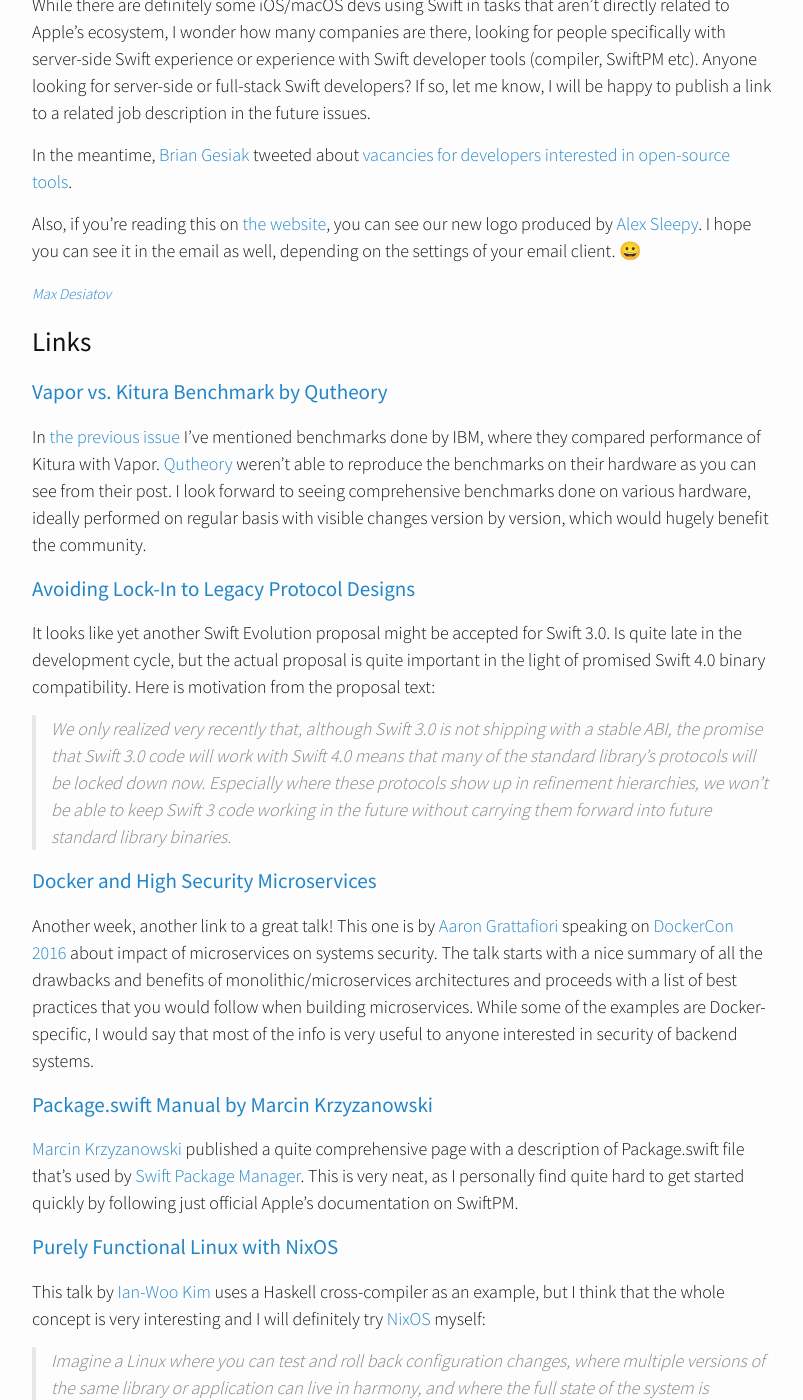
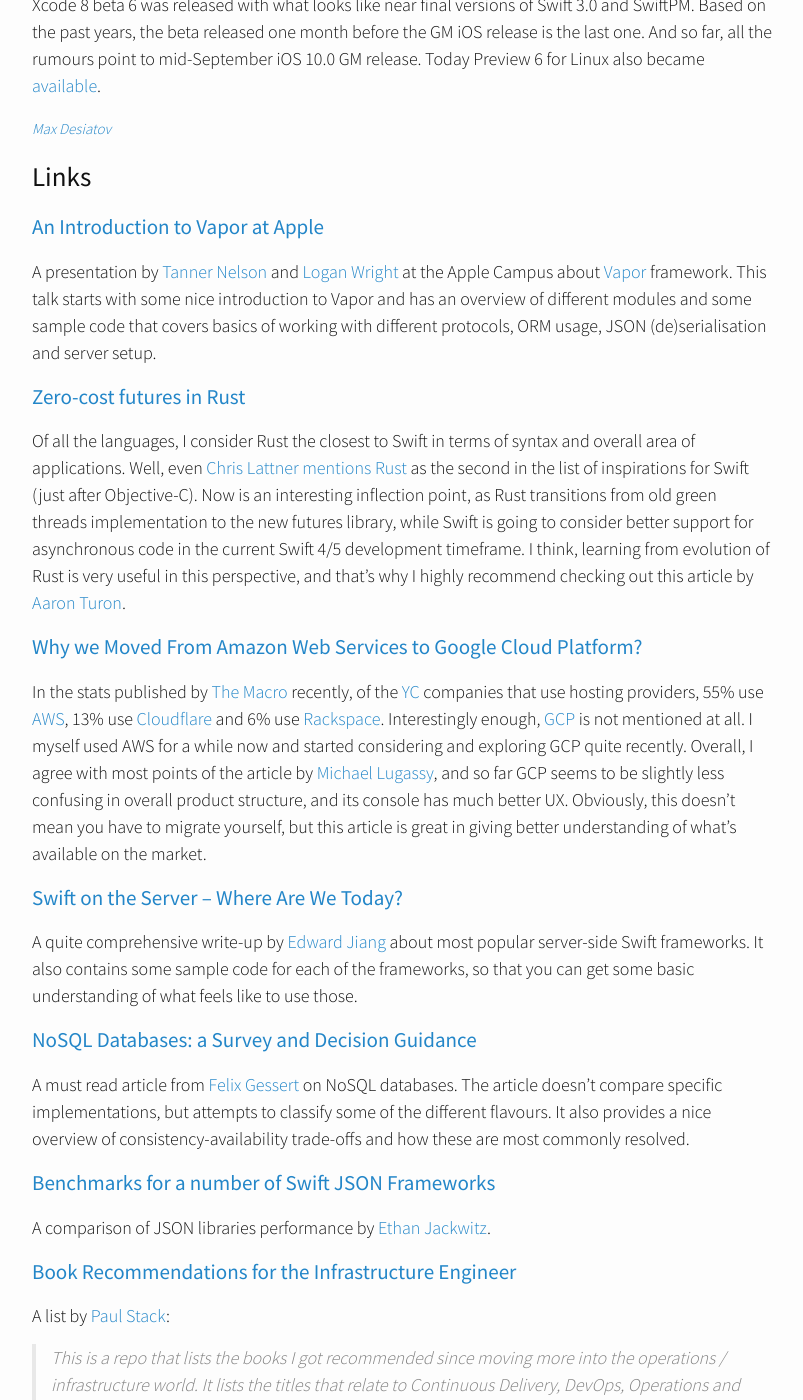
Before and after one commit to ServerSwift/serverswift.tech, a Jekyll site: the page built from index.html, in a window 1280 px wide and 1400 px high, scrolled down 527 px. Shown: the whole window, without its empty margins (238-1041 px from the left). Built offline with Jekyll 4.4.1, drawn with Linux system fonts in a browser that asks for light colours; nearby versions of some CDN libraries; some of the changed text lies outside the part shown.

Commit message:
Issue #5

```diff
--- a/_layouts/page.html
+++ b/_layouts/page.html
@@ -7,11 +7,9 @@
   <!--  <h1 class="post-title">{{ page.title }}</h1>-->
   </header>
 
-  {{%if page.tagline%}}
   <div class="tagline">
   <span class="page-title">{{page.title}}</span> <span class="page-tagline"><em>{{page.tagline}}</em></span>
   </div>
-  {{% endif %}}
 
   <div class="post-content">
     {{ content }}
--- /dev/null
+++ b/_posts/2016-08-17-issue5.markdown
@@ -0,0 +1,96 @@
+---
+layout: post
+title:  "Issue #5"
+date:   2016-08-17
+---
+
+Xcode 8 beta 6 was released with what looks like near final versions of
+Swift 3.0 and SwiftPM. Based on the past years, the beta released one month
+before the GM iOS release is the last one. And so far, all the rumours point
+to mid-September iOS 10.0 GM release. Today Preview 6 for Linux also became
+[available](https://swift.org/download).
+
+[<small><i>Max Desiatov</i></small>](https://twitter.com/_digital_signal)
+
+## Links
+
+### [An Introduction to Vapor at Apple](https://youtu.be/G_dUwkhZst0)
+
+A presentation by [Tanner Nelson](https://twitter.com/tanner0101) and
+[Logan Wright](https://twitter.com/LogMaestro) at the Apple Campus about
+[Vapor](http://vapor.codes) framework. This talk starts with some nice
+introduction to Vapor and has an overview of different modules and some
+sample code that covers basics of working with different protocols,
+ORM usage, JSON (de)serialisation and server setup.
+
+### [Zero-cost futures in Rust](http://aturon.github.io/blog/2016/08/11/futures/)
+
+Of all the languages, I consider Rust the closest to Swift in terms of syntax
+and overall area of applications. Well, even
+[Chris Lattner mentions Rust](https://mobile.twitter.com/BrendanEich/status/473943219487514625) as
+the second in the list of inspirations for Swift (just after Objective-C).
+Now is an interesting inflection point, as Rust transitions from old green
+threads implementation to the new futures library, while Swift is going to
+consider better support for asynchronous code in the current Swift 4/5
+development timeframe. I think, learning from evolution of Rust is very useful
+in this perspective, and that's why I highly recommend checking out this article
+by [Aaron Turon](https://twitter.com/aaron_turon).
+
+### [Why we Moved From Amazon Web Services to Google Cloud Platform?](https://lugassy.net/why-we-moved-from-amazon-web-services-to-google-cloud-platform-726c412fd667)
+
+In the stats published by [The Macro](http://www.themacro.com/articles/2016/08/yc-tech-stacks/)
+recently, of the [YC](https://www.ycombinator.com) companies that use hosting
+providers, 55% use [AWS](https://aws.amazon.com), 13% use
+[Cloudflare](https://www.cloudflare.com) and 6% use
+[Rackspace](http://rackspace.com). Interestingly enough,
+[GCP](https://cloud.google.com) is not mentioned at all. I myself used AWS for
+a while now and started considering and exploring GCP quite recently. Overall,
+I agree with most points of the article by [Michael Lugassy](https://twitter.com/mluggy),
+and so far GCP seems to be slightly less confusing in overall product structure,
+and its console has much better UX. Obviously, this doesn't mean you have to
+migrate yourself, but this article is great in giving better understanding of
+what's available on the market.
+
+### [Swift on the Server – Where Are We Today?](https://stormpath.com/blog/swift-on-the-server-today)
+
+A quite comprehensive write-up by [Edward Jiang](https://twitter.com/EdwardStarcraft)
+about most popular server-side Swift frameworks. It also contains some sample
+code for each of the frameworks, so that you can get some basic understanding
+of what feels like to use those.
+
+### [NoSQL Databases: a Survey and Decision Guidance](https://medium.baqend.com/nosql-databases-a-survey-and-decision-guidance-ea7823a822d)
+
+A must read article from [Felix Gessert](https://medium.baqend.com/@felix.gessert)
+on NoSQL databases. The article doesn't compare specific implementations,
+but attempts to classify some of the different flavours. It also provides a
+nice overview of consistency-availability trade-offs and how these are most
+commonly resolved.
+
+### [Benchmarks for a number of Swift JSON Frameworks](https://github.com/vdka/JSONBenchmarks/)
+
+A comparison of JSON libraries performance by [Ethan Jackwitz](https://twitter.com/ejackwitz).
+
+### [Book Recommendations for the Infrastructure Engineer](https://github.com/stack72/ops-books)
+
+A list by [Paul Stack](https://twitter.com/stack72):
+
+> This is a repo that lists the books I got recommended since moving more
+> into the operations / infrastructure world. It lists the titles that relate to Continuous Delivery, DevOps, Operations and Systems Thinking
+
+## Code
+
+### [Turnstile](https://github.com/stormpath/Turnstile)
+
+> Turnstile is a security framework for Swift inspired by [Apache Shiro](http://shiro.apache.org). It's used to manage the currently executing user account in your application, whether iOS app or backend web application.
+
+### [slack-bot](https://github.com/vapor/slack-bot)
+
+An example Slack Bot application built with Vapor in Swift.
+
+### [EasyAPNS](https://github.com/osjup/EasyAPNS)
+
+> Swift APNS client built by wrapping libcurl's easy interface.
+
+### Lastly...
+
+- [The Ultimate Trolley Problem](https://mobile.twitter.com/peterkz_swe/status/764772570344353792) 😈
```
